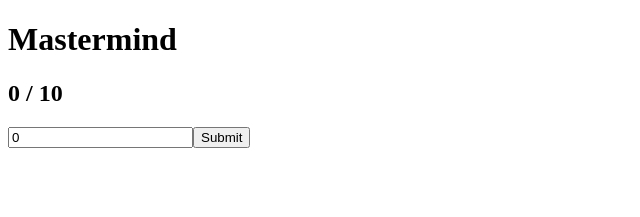
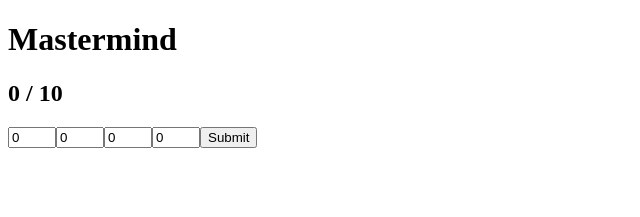
Before and after one commit to aemann2/mastermind, a React (Create React App) app in the folder client/: page / in a window 1280 px wide. Shown: the top 217 px of the page, without its empty margins (0-640 px from the left). Built offline with nearby package versions, Linux system fonts and the light colour scheme; no server answers.

Commit message:
Added multiple inputs for Numbers component, converted sequence and number inputs to integers

```diff
--- a/client/src/App.tsx
+++ b/client/src/App.tsx
@@ -9,7 +9,7 @@ import GuessHistory from './components/GuessHistory';
 import { Results } from './types/types';
 
 function App() {
-	const [sequence, setSequence] = useState<string[] | null>(null);
+	const [sequence, setSequence] = useState<number[] | null>(null);
 	const [guessSequence, setGuessSequence] = useState<Results[] | []>([]);
 	const [numberOfGuesses, setNumberOfGuesses] = useState<number>(0);
 	const [win, setWin] = useState<boolean>(false);
@@ -21,10 +21,9 @@ function App() {
 		const num = await axios(
 			'https://www.random.org/integers/?num=4&min=0&max=7&col=1&base=10&format=plain&rnd=new'
 		);
-		console.log(num);
+		// console.log(num);
 		const splitNum = num.data.split('\n').slice(0, -1);
-		setSequence(splitNum);
-		// console.log(splitNum);
+		setSequence(splitNum.map((num: string) => parseInt(num, 10)));
 	};
 
 	useEffect(() => {
--- a/client/src/components/Numbers.tsx
+++ b/client/src/components/Numbers.tsx
@@ -5,7 +5,7 @@ interface IProps {
 	setWin: React.Dispatch<React.SetStateAction<boolean>>;
 	numberOfGuesses: number;
 	setNumberOfGuesses: React.Dispatch<React.SetStateAction<number>>;
-	sequence: string[] | null;
+	sequence: number[] | null;
 	gameEndModalOpen: boolean;
 	setGameEndModalOpen: React.Dispatch<React.SetStateAction<boolean>>;
 	setGuessSequence: React.Dispatch<React.SetStateAction<Results[] | []>>;
@@ -20,26 +20,45 @@ const Numbers: React.FC<IProps> = ({
 	gameEndModalOpen,
 	setGameEndModalOpen,
 }) => {
-	const [entry, setEntry] = useState<number>(0);
+	const [inputs, setInputs] = useState({
+		1: 0,
+		2: 0,
+		3: 0,
+		4: 0,
+	});
+
+	const handleChange = (e: React.ChangeEvent<HTMLInputElement>) => {
+		const value = e.target.value;
+		setInputs({
+			...inputs,
+			[e.target.name]: parseInt(value),
+		});
+	};
 
 	useEffect(() => {
 		if (!gameEndModalOpen) {
-			setEntry(0);
+			setInputs({
+				1: 0,
+				2: 0,
+				3: 0,
+				4: 0,
+			});
 		}
 	}, [gameEndModalOpen]);
 
 	const runCompareSequence = () => {
-		const entryArr = entry.toString().split('');
+		const entryArr = Object.values(inputs);
 		const sequenceString = sequence!.join('');
 		if (sequence) {
-			if (sequenceString === entry.toString()) {
+			if (sequenceString === entryArr.join('')) {
 				setGameEndModalOpen((prev) => !prev);
 				setWin(true);
 			} else {
 				const { N, L } = compareSequence(entryArr, sequence);
+				console.log(compareSequence(entryArr, sequence));
 				setGuessSequence((prev: Results[] | []) => [
 					...prev,
-					{ guessSequence: entry, N: N, L: L },
+					{ guessSequence: entryArr, N: N, L: L },
 				]);
 			}
 			setNumberOfGuesses((prev) => prev + 1);
@@ -56,11 +75,40 @@ const Numbers: React.FC<IProps> = ({
 			<form onSubmit={handleSubmit}>
 				<input
 					type='number'
-					onChange={(e: React.ChangeEvent<HTMLInputElement>) =>
-						setEntry(Number(e.target.value))
-					}
-					value={entry}
-				/>
+					id='1'
+					name='1'
+					min={0}
+					max={8}
+					value={inputs[1]}
+					onChange={handleChange}
+				></input>
+				<input
+					type='number'
+					id='2'
+					name='2'
+					min={0}
+					max={8}
+					value={inputs[2]}
+					onChange={handleChange}
+				></input>
+				<input
+					type='number'
+					id='3'
+					name='3'
+					min={0}
+					max={8}
+					value={inputs[3]}
+					onChange={handleChange}
+				></input>
+				<input
+					type='number'
+					id='4'
+					name='4'
+					min={0}
+					max={8}
+					value={inputs[4]}
+					onChange={handleChange}
+				></input>
 				<button disabled={gameEndModalOpen || numberOfGuesses > 10}>
 					Submit
 				</button>
--- a/client/src/types/types.ts
+++ b/client/src/types/types.ts
@@ -1,5 +1,5 @@
 export interface Results {
-	guessSequence: number;
+	guessSequence: number[];
 	N: number;
 	L: number;
 }
--- a/client/src/utils/utils.ts
+++ b/client/src/utils/utils.ts
@@ -1,4 +1,4 @@
-export const compareSequence = (entry: string[], sequence: string[]) => {
+export const compareSequence = (entry: number[], sequence: number[]) => {
 	// A number was correct, but not its location
 	let N = 0;
 	// A number and its location was correct
```
Also changed, not shown: 1 other file (tests, documents, lock files or other folders).
